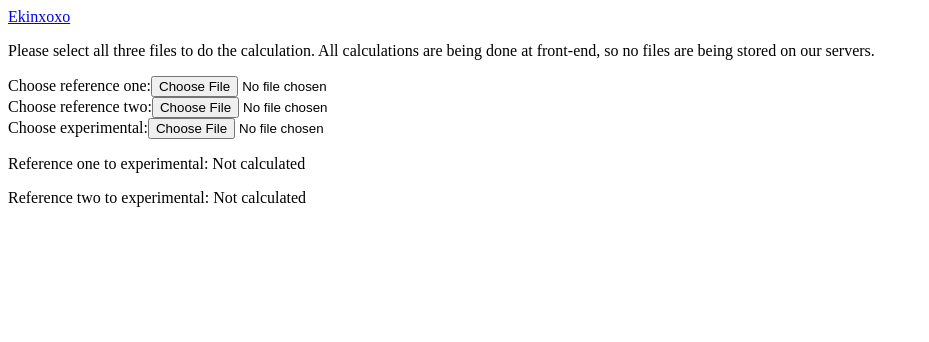
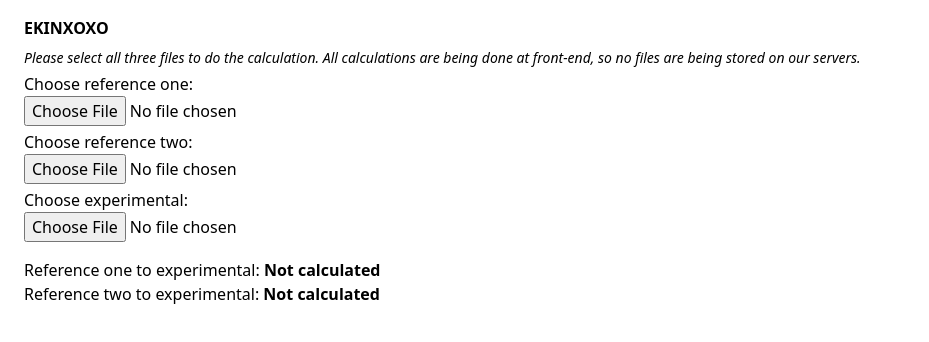
Before and after one commit to aesisify/ekinxoxo, a Vue app: page /#/ in a window 1280 px wide. Shown: the top 342 px of the page, without its empty margins (0-929 px from the left). Built offline with nearby package versions, Linux system fonts and the light colour scheme; what vue-json-viewer would draw is missing.

Commit message:
tailwind and basic css

```diff
--- a/package.json
+++ b/package.json
@@ -15,6 +15,9 @@
   "devDependencies": {
     "@vitejs/plugin-legacy": "^2.0.0",
     "@vitejs/plugin-vue2": "^1.1.2",
+    "autoprefixer": "^10.4.19",
+    "postcss": "^8.4.39",
+    "tailwindcss": "^3.4.6",
     "terser": "^5.14.2",
     "vite": "^3.0.2"
   }
--- /dev/null
+++ b/postcss.config.js
@@ -0,0 +1,6 @@
+module.exports = {
+  plugins: {
+    tailwindcss: {},
+    autoprefixer: {},
+  },
+}
--- a/src/App.vue
+++ b/src/App.vue
@@ -1,8 +1,8 @@
 <template>
-  <div id="app">
+  <div class="py-4 px-6" id="app">
     <header>
         <nav>
-          <router-link to="/">Ekinxoxo</router-link>
+          <router-link class="uppercase font-semibold" to="/">Ekinxoxo</router-link>
         </nav>
     </header>
 
--- a/src/assets/main.css
+++ b/src/assets/main.css
@@ -0,0 +1,3 @@
+@tailwind base;
+@tailwind components;
+@tailwind utilities;
--- a/src/views/HomeView.vue
+++ b/src/views/HomeView.vue
@@ -1,28 +1,28 @@
 <template>
   <main>
-    <p>
+    <p class="text-sm italic mt-2">
       Please select all three files to do the calculation. All calculations are being done at front-end, so no files are being stored on our servers.
     </p>
-    <div>
-      <label for="ref_one">Choose reference one:</label>
-      <input type="file" id="ref_one" name="ref_one"
+    <div class="mt-1">
+      <label class="block" for="ref_one">Choose reference one:</label>
+      <input class="block" type="file" id="ref_one" name="ref_one"
         @change="onFileChange($event.target.name, $event.target.files[0])" />
     </div>
-    <div>
-      <label for="ref_two">Choose reference two:</label>
-      <input type="file" id="ref_two" name="ref_two"
+    <div class="mt-1">
+      <label class="block" for="ref_two">Choose reference two:</label>
+      <input class="block" type="file" id="ref_two" name="ref_two"
         @change="onFileChange($event.target.name, $event.target.files[0])" />
     </div>
-    <div>
-      <label for="exp">Choose experimental:</label>
-      <input type="file" id="exp" name="exp" @change="onFileChange($event.target.name, $event.target.files[0])" />
+    <div class="mt-1">
+      <label class="block" for="exp">Choose experimental:</label>
+      <input class="block" type="file" id="exp" name="exp" @change="onFileChange($event.target.name, $event.target.files[0])" />
     </div>
-    <div>
+    <div class="mt-4">
       <p>
-        Reference one to experimental: {{ this.ref_one_corr || "Not calculated" }}
+        Reference one to experimental: <strong>{{ this.ref_one_corr || "Not calculated" }}</strong>
       </p>
       <p>
-        Reference two to experimental: {{ this.ref_two_corr || "Not calculated" }}
+        Reference two to experimental: <strong>{{ this.ref_two_corr || "Not calculated" }}</strong>
       </p>
     </div>
   </main>
--- /dev/null
+++ b/tailwind.config.js
@@ -0,0 +1,11 @@
+/** @type {import('tailwindcss').Config} */
+module.exports = {
+  content: [
+    "./index.html",
+    "./src/**/*.{vue,js,ts,jsx,tsx}",
+  ],
+  theme: {
+    extend: {},
+  },
+  plugins: [],
+}
```
Also changed, not shown: 1 other file (tests, documents, lock files or other folders).
